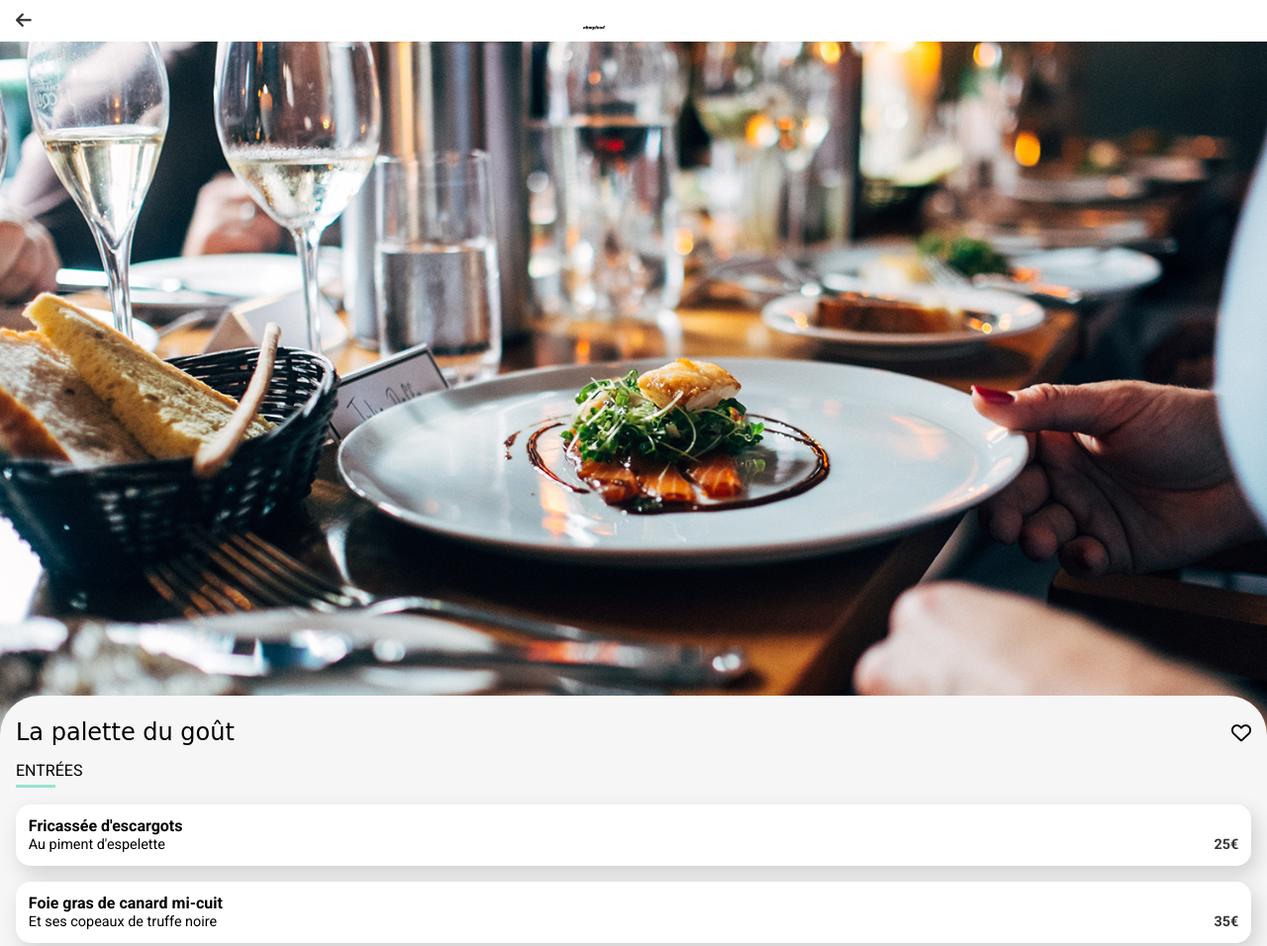
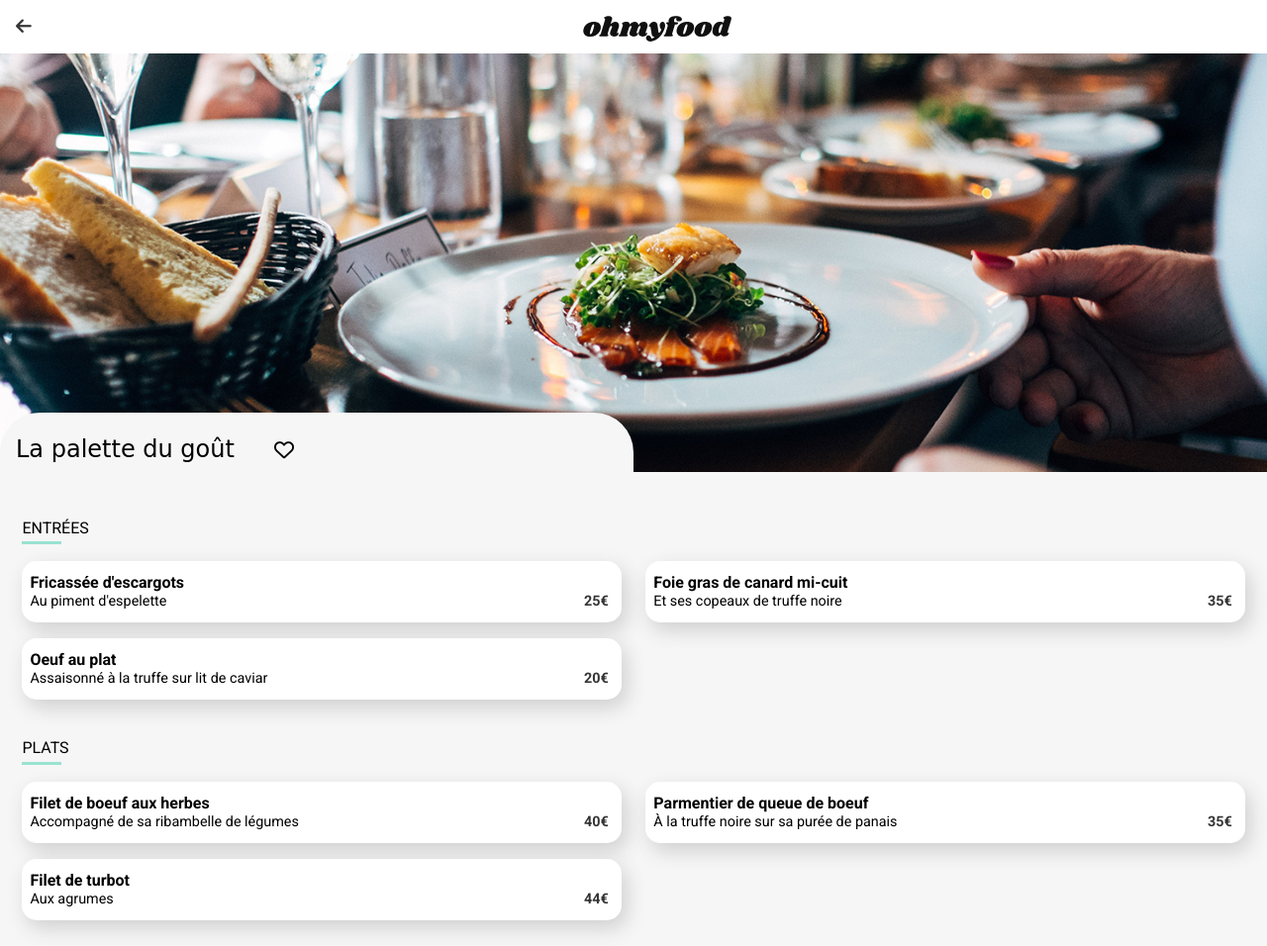
Before and after one commit to JulieVitse/OC-P3-lespetitsplats, a website: page html/palette-du-gout.html in a window 1280 px wide. Shown: the top 956 px of the page at 99% size. Drawn offline with nearby package versions, Linux system fonts and the light colour scheme; a web font is replaced by a local one.

Commit message:
added menu page media queries

```diff
--- a/html/palette-du-gout.html
+++ b/html/palette-du-gout.html
@@ -14,13 +14,6 @@
 <body>
 
     <div class="sub_body sub_body--load">
-
-        <!-- <div class="loading">
-            <div class="loading__spin">
-                <div></div><div></div><div></div><div></div><div></div><div></div><div></div><div></div>
-            </div>
-            <p class="loading__text"></p>
-        </div> -->
 
         <header class="header">
             <a href="../index.html"><i class="header__back fa-solid fa-arrow-left"></i></a>
@@ -43,7 +36,8 @@
                 </div>
             </section>
 
-            <section class="menus wrapper">
+            <section class="wrapper-menus">
+                <section class="menus">
                     <h4 class="menus__title">Entrées</h4>
                     <ul class="menus__list">
                         <li class="menus__list__item">
@@ -81,7 +75,7 @@
                     </ul>
                 </section>
 
-            <section class="menus wrapper">
+                <section class="menus">
                     <h4 class="menus__title">Plats</h4>
                     <ul class="menus__list">
                         <li class="menus__list__item">
@@ -119,7 +113,7 @@
                     </ul>
                 </section>
 
-            <section class="menus wrapper">
+                <section class="menus">
                     <h4 class="menus__title">Desserts</h4>
                     <ul class="menus__list">
                         <li class="menus__list__item">
@@ -158,9 +152,7 @@
 
                     <button class="menus__btn btn">Commander</button>
                 </section>
-
-
-
+            </section>
         </main>
 <!-- ----------------------------------------------------------------------- -->
         <footer class="footer">
--- a/sass/layout/_header.scss
+++ b/sass/layout/_header.scss
@@ -36,10 +36,10 @@
         & img{
             width: 70%;
             @include tablet-only{
-                width: 35%;
+                width: 75%;
             }
             @include desktop-small{
-                width: 15%;
+                width: 100%;
                 max-width: 150px;
             }
         }
--- a/sass/layout/_wrapper.scss
+++ b/sass/layout/_wrapper.scss
@@ -4,7 +4,6 @@
         padding: $size4;
     }
 }
-
 .container--menu{
     background-color: $color-lighter;
 }
--- a/sass/pages/_menus.scss
+++ b/sass/pages/_menus.scss
@@ -2,6 +2,9 @@
     position: relative;
     &__image{
         @include img-ratio;
+        @include desktop-small{
+            padding-top: 33%;
+        }
     }
     &__title{
         width: 100%;
@@ -14,21 +17,48 @@
         display: flex;
         align-items: baseline;
         justify-content: space-between;
+        @include tablet-med{
+            justify-content: flex-start;
+        }
+        @include desktop-small{
+            width: 50%;
+        }
+        @include desktop-large{
+            width: 33%;
+        }
         & h2{
             font-family: $font-title;
             font-weight: $font-normal;
+            @include tablet-med{
+                margin-right: $size4;
+            }
+            @include desktop-large{
+                font-size: 2rem;
+            }
         }
         &__icon{
             font-size: 20px;
             @include heart-icon;
+            @include desktop-large{
+                font-size: 24px;
+            }
         }
     }
+}
+
+.wrapper-menus{
+    display: flex;
+    flex-direction: column;
+    flex-wrap: wrap;
+    padding: $size4 0;
+    align-items: center;
 }
 
 .menus{
     padding: $size1 $size2;
     display: flex;
     flex-direction: column;
+    width: 99%;
     &__title{
         text-transform: uppercase;
         font-weight: $font-normal;
@@ -47,8 +77,14 @@
         display: flex;
         flex-direction: column;
         margin: $size2 0;
+        @include tablet-med{
+            flex-direction: row;
+            flex-wrap: wrap;
+            justify-content: space-between
+        }
         &__item{
             @include list-item;
+            // max-width: 370px;
             border-radius: nth($radius, 1);
             background-color: $color-white;
             margin: $size1 0;
@@ -56,6 +92,15 @@
             cursor: pointer;
             opacity: 0;
             animation: fade-in .8s ease-in-out .2s forwards;
+            @include tablet-med{
+                width: 70%;
+            }
+            @include desktop-small{
+                flex-basis: 49%;
+            }
+            @include desktop-large{
+                flex-basis: 32%;
+            }
             &:nth-child(2){
                 animation-delay: .4s;
             }
@@ -63,16 +108,20 @@
                 animation-delay: .6s;
             }
             &__plat{
-                width: 100%;
+                // width: 100%;
+                flex-basis: 80%;
                 display: flex;
                 flex-direction: column;
-                padding: .8rem;
+                padding: .8rem $size1;
+                transition: all .5s ease-out;
                 &__name{
                     font-weight: $font-bold;
                     margin-bottom: .1rem;
+                    transition: all .5s ease-out;
                 }
                 &__sub{
                     font-size: .9rem;
+                    transition: all .5s ease-out;
                 }
             }
             &__price{
@@ -81,6 +130,7 @@
                 font-weight: $font-bold;
                 align-self: flex-end;
                 padding: .8rem;
+                flex-basis: 20%;
                 // width: 20%;
                 text-align: right;
             }
@@ -94,6 +144,7 @@
                 justify-content: center;
                 opacity: 0;
                 width: 0%;
+                flex-basis: 0%;
                 transition: all .5s ease;
                 & i{
                     color: $color-lighter;
@@ -105,19 +156,29 @@
             &:hover &{
                 &__plat{
                     overflow: hidden;
+                    transition: all .5s ease-out;
                     &__name{
                         text-overflow: ellipsis;
                         white-space: nowrap;
                         overflow: hidden;
+                        transition: all .5s ease-out;
+                        @include tablet-med{
+                            white-space: normal;
+                        }
                     }
                     &__sub{
                         text-overflow: ellipsis;
                         white-space: nowrap;
                         overflow: hidden;
+                        transition: all .5s ease-out;
+                        @include tablet-med{
+                            white-space: normal;
+                        }
                     }
                 }
                 &__check{
-                    width: 25%;
+                    // width: 25%;
+                    flex-basis: 25%;
                     opacity: 1;
                     & i{
                         transform: rotate(360deg);
--- a/sass/utils/_mixins.scss
+++ b/sass/utils/_mixins.scss
@@ -5,6 +5,11 @@
 }
 @mixin tablet-only {
     @media screen and (min-width: map-get($breakpoints, tablet-min)){
+        @content;
+    }
+}
+@mixin tablet-med {
+    @media screen and (min-width: map-get($breakpoints, tablet-med)){
         @content;
     }
 }
--- a/sass/utils/_variables.scss
+++ b/sass/utils/_variables.scss
@@ -30,6 +30,7 @@ $breakpoints: (
     mobile-min: 320px,
     mobile-max: 599px,
     tablet-min: 600px,
+    tablet-med: 768px,
     tablet-max: 1023px,
     desktop-small: 1024px,
     desktop-med: 1280px,
```
Also changed, not shown: css/style.css, sass/main.css, 2 other files. Lines whose indentation alone changed are shown as unchanged.
